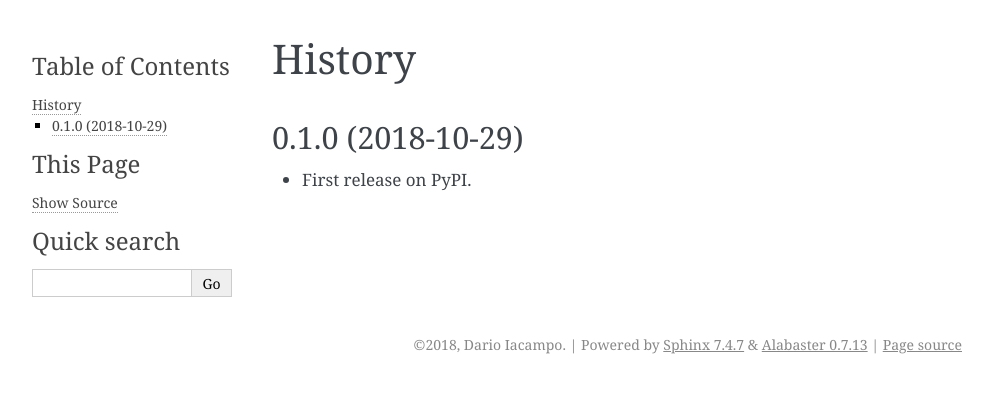
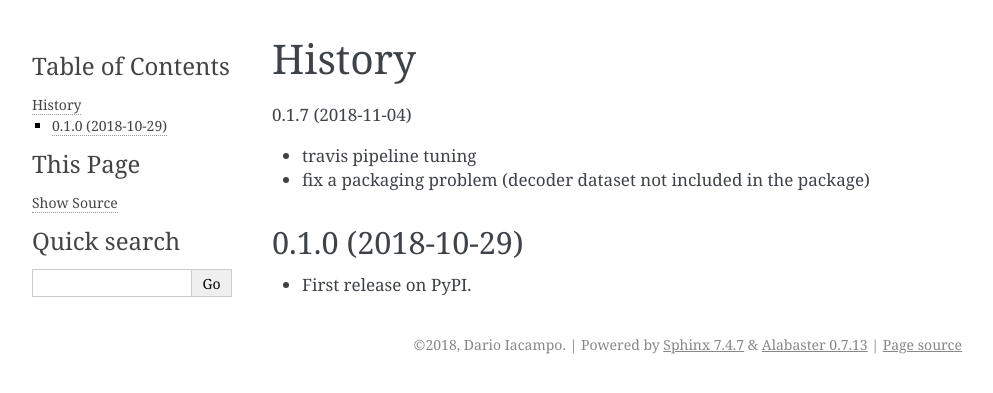
Before and after one commit to JackNova/mnemonic-major-encoder, a Sphinx documentation site: the page built from docs/history.rst, in a window 1280 px wide. Shown: the top 393 px of the page, without its empty margins (148-1141 px from the left). Built offline with Sphinx 7.4.7, drawn with Linux system fonts in a browser that asks for light colours; pages that are not in the unit, such as notebooks, are missing from menus.

Commit message:
update docs

```diff
--- a/HISTORY.rst
+++ b/HISTORY.rst
@@ -1,6 +1,11 @@
 =======
 History
 =======
+
+0.1.7 (2018-11-04)
+
+* travis pipeline tuning
+* fix a packaging problem (decoder dataset not included in the package)
 
 0.1.0 (2018-10-29)
 ------------------
```
Also changed, not shown: README.rst (+0 -10 lines), docs/usage.rst (+9 -0 lines).
